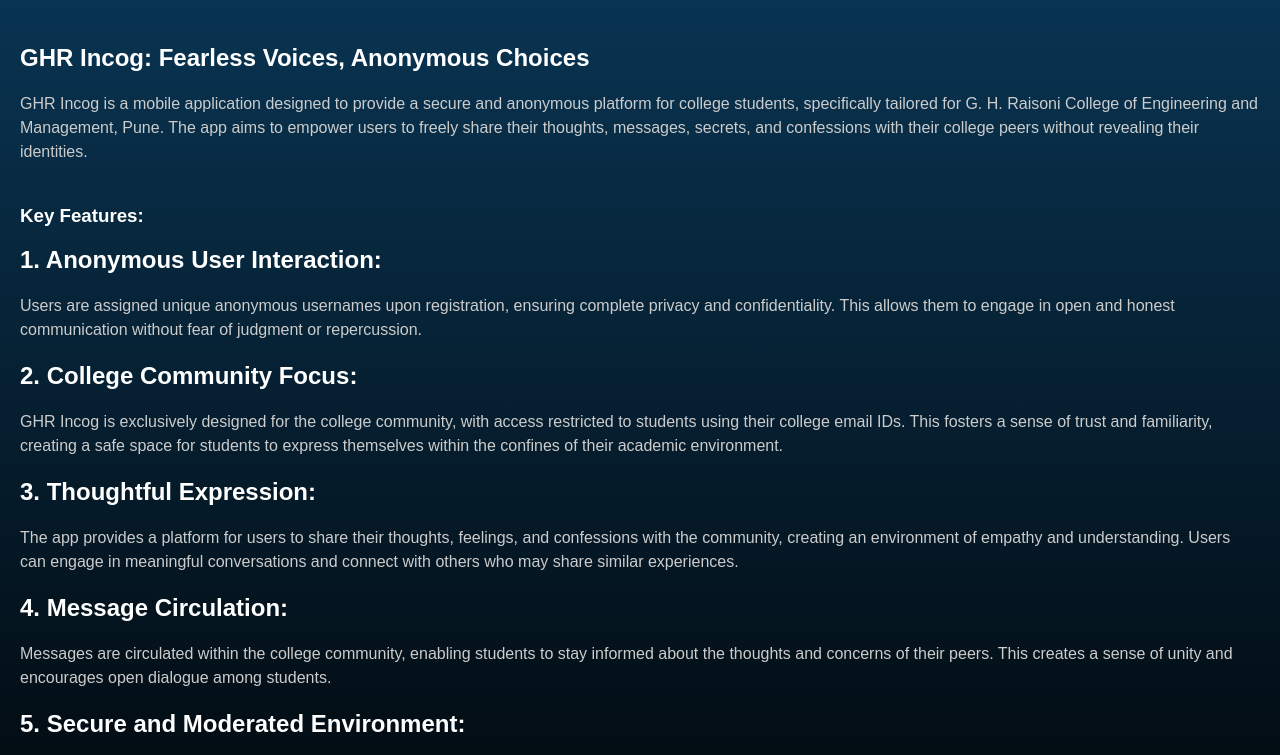
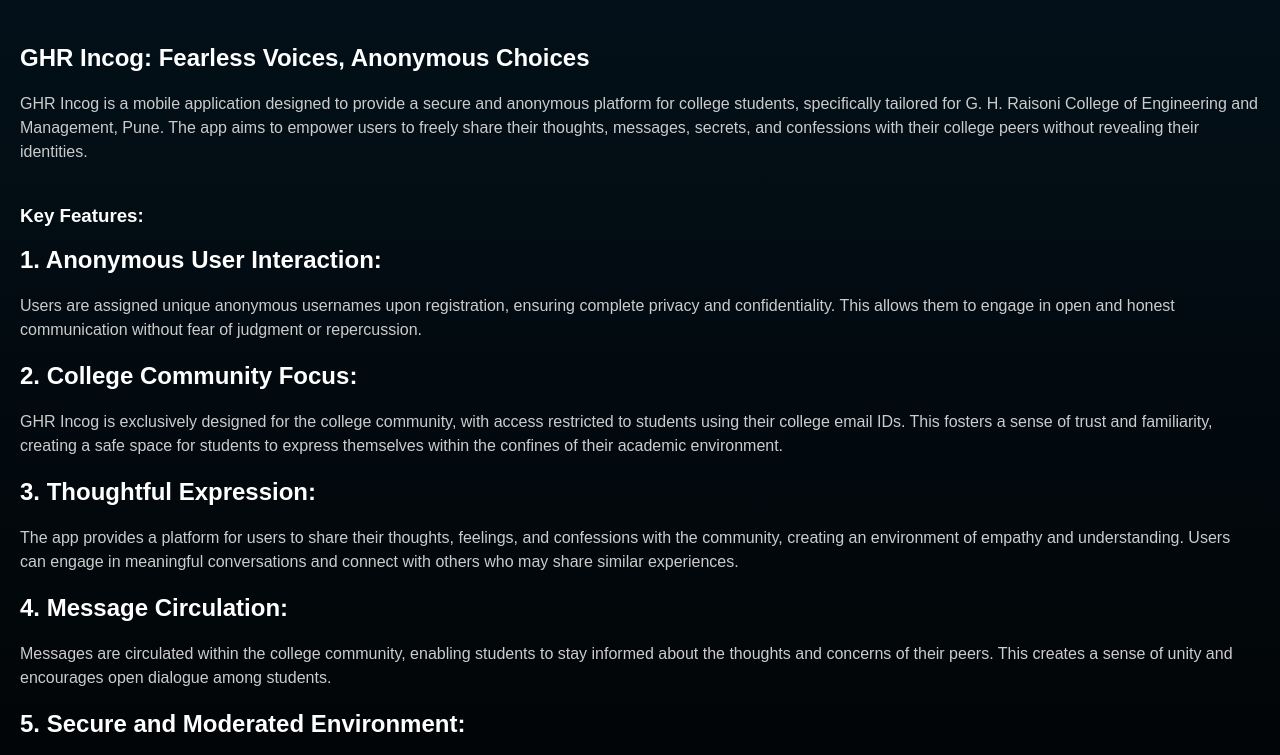
Before and after one commit to JayeshPatil18/GHR-Incog-Web, a plain HTML site: page index.html in a window 1280 px wide. Shown: the part 136-891 px from the top of the page. Drawn offline with Linux system fonts and the light colour scheme.

Commit message:
Update index.html

```diff
--- a/index.html
+++ b/index.html
@@ -17,7 +17,7 @@
             font-family: Arial, sans-serif;
             margin: 0;
             padding: 0;
-            background: linear-gradient(to bottom, #0A3B5D, #010101);
+            background: linear-gradient(to bottom, #03121c, #010101);
             color: #fff;
         }
 
```
